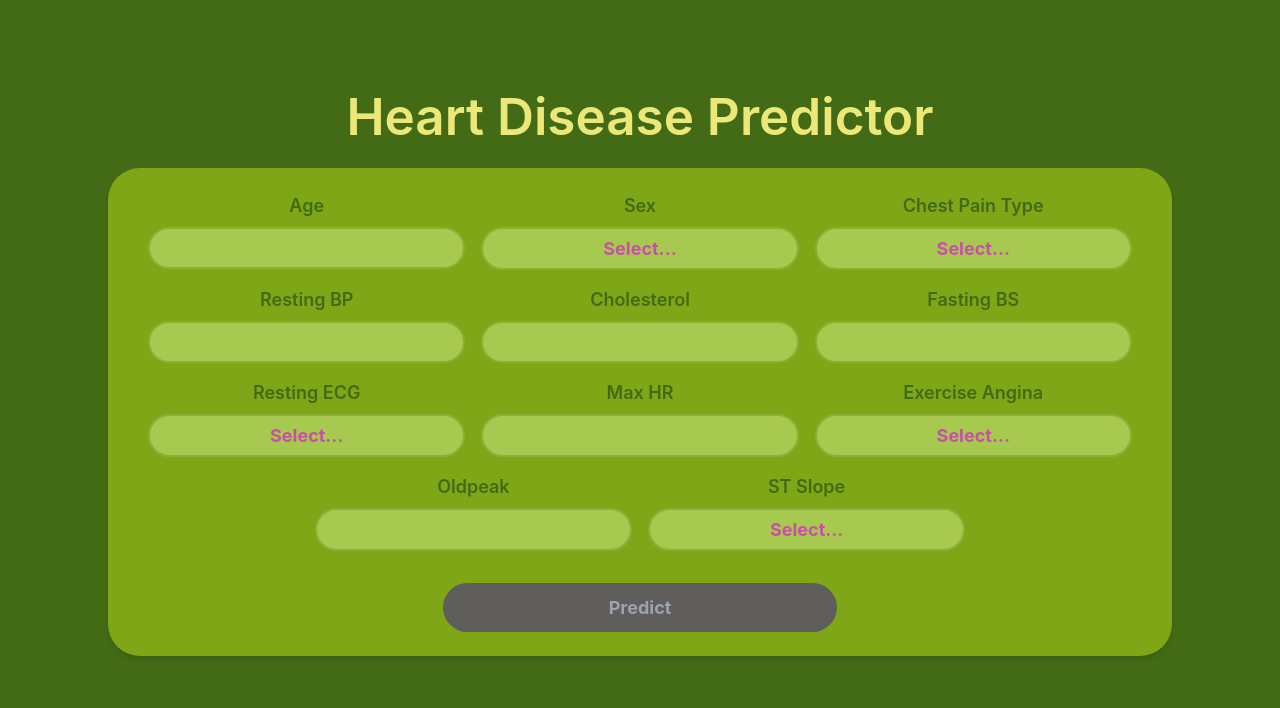
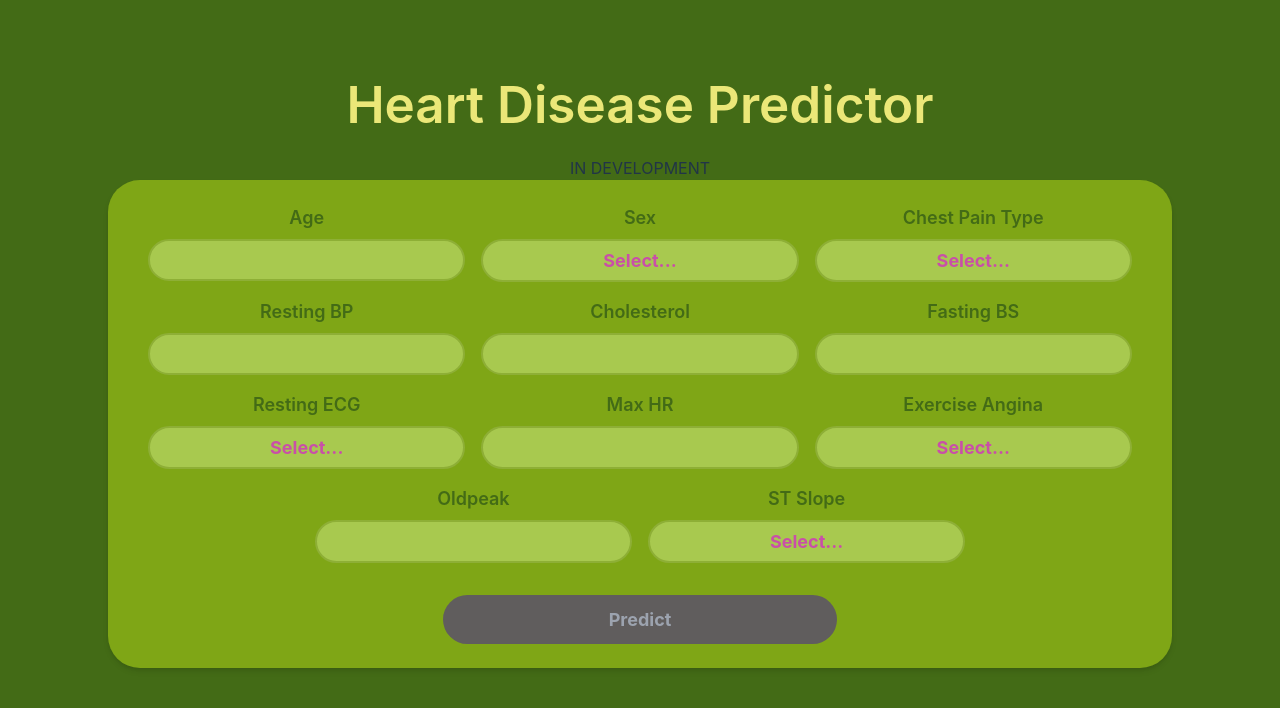
Before and after one commit to Addy2004/Heart-Disease-Prediction-Capstone-Project-Group-55, a React (Vite) app in the folder client/frontend/: page / in a window 1280 px wide. Shown: the top 708 px of the page. Built offline with nearby package versions, Linux system fonts and the light colour scheme.

Commit message:
Updated merged CI/CD test #1

```diff
--- a/client/frontend/src/App.jsx
+++ b/client/frontend/src/App.jsx
@@ -39,7 +39,7 @@ const App = () => {
       <h1 className="text-2xl text-[#ebe778] font-semibold text-center my-6">
         Heart Disease Predictor
       </h1>
-      {/* <p>im going to have cardio with your mom</p> */}
+      <p>IN DEVELOPMENT</p>
 
       {isLoading ? (
         <LoadingSpinner />
```
